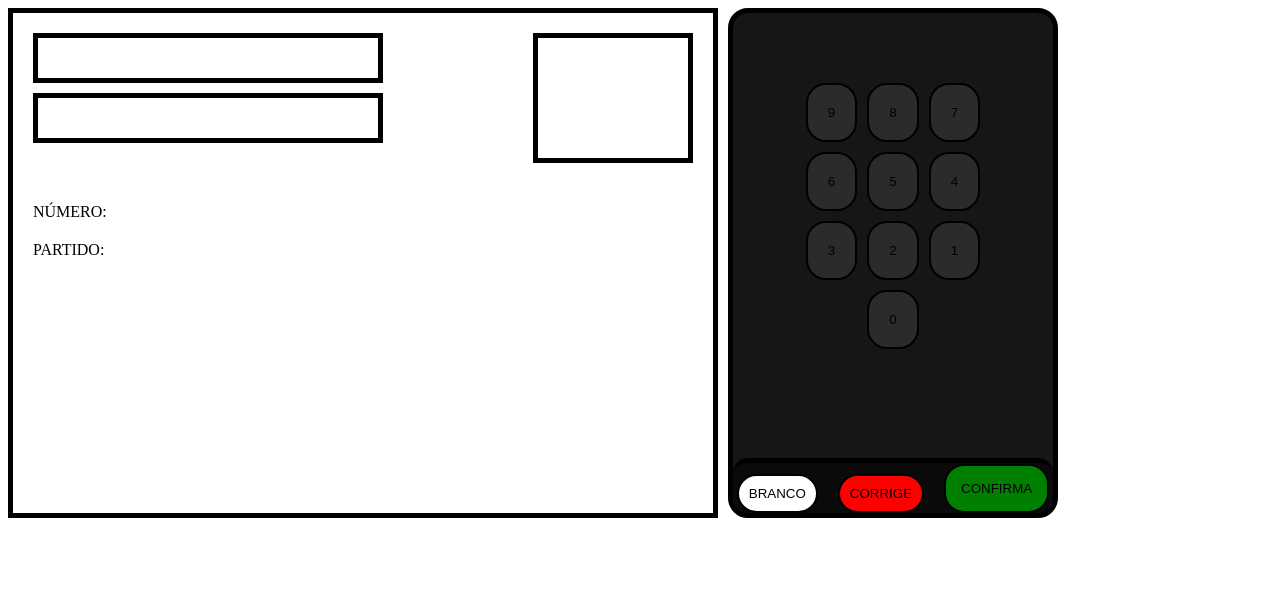
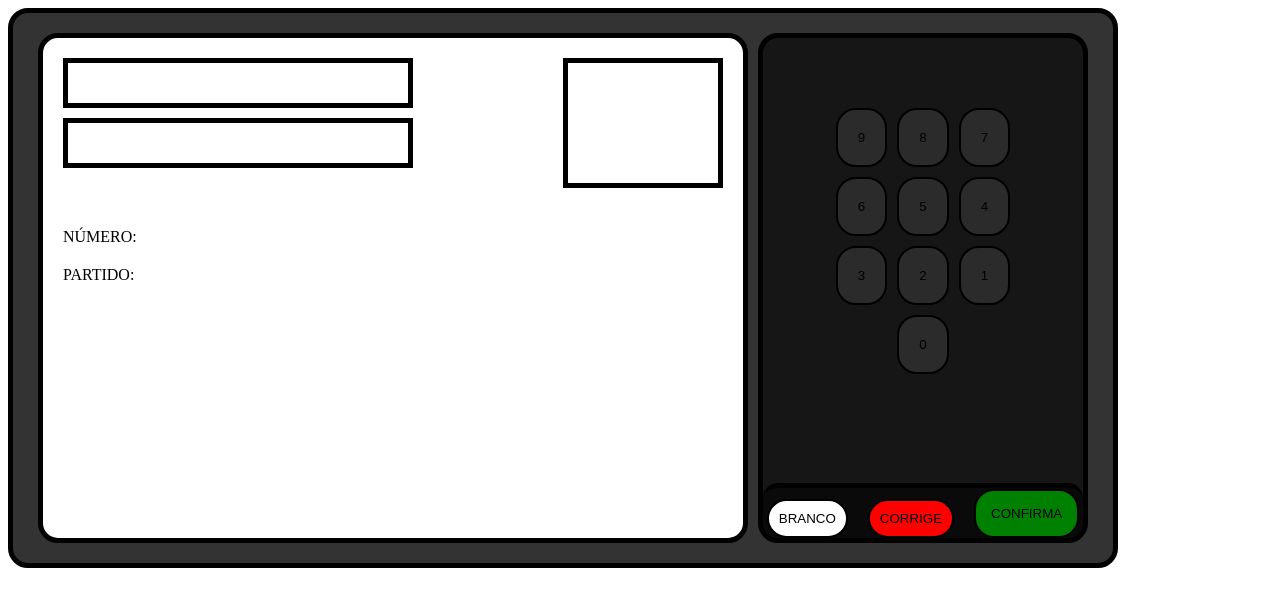
Before and after one commit to IagoMenezes555/Urna, an Angular app: page / in a window 1280 px wide. Shown: the top 606 px of the page. Built offline with nearby package versions, Linux system fonts and the light colour scheme.

Commit message:
style: urna color

```diff
--- a/src/app/components/screen/screen.component.scss
+++ b/src/app/components/screen/screen.component.scss
@@ -5,6 +5,7 @@
   border: black solid 5px;
   width: 700px;
   height: 500px;
+  border-radius: 20px;
 
   .separator {
     margin: 20px;
--- a/src/app/components/urna/urna.component.scss
+++ b/src/app/components/urna/urna.component.scss
@@ -1,4 +1,11 @@
 .urna {
   display: flex;
   gap: 10px;
+  background-color: rgb(51, 51, 51);
+  width: 1100px;
+  border-radius: 20px;
+  border: black solid 5px;
+  height: 550px;
+  align-items: center;
+  justify-content: center;
 }
```
